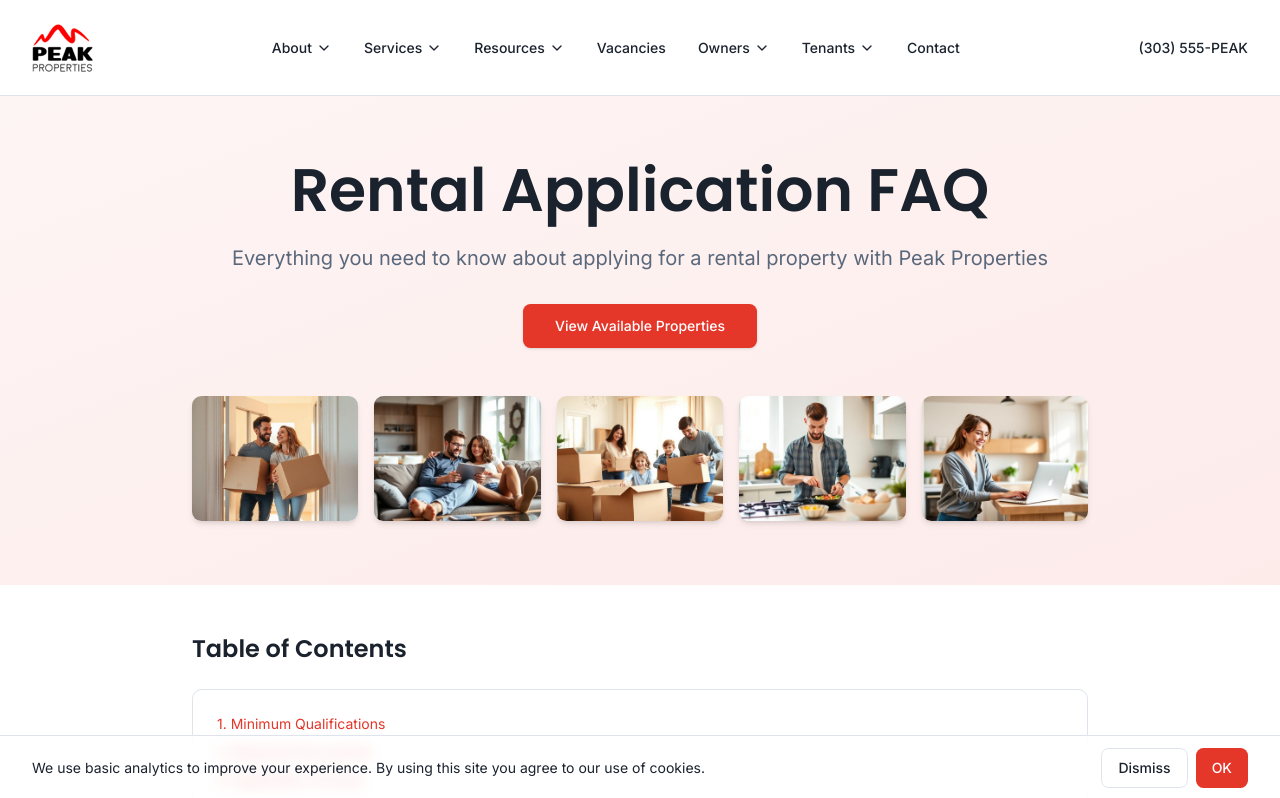
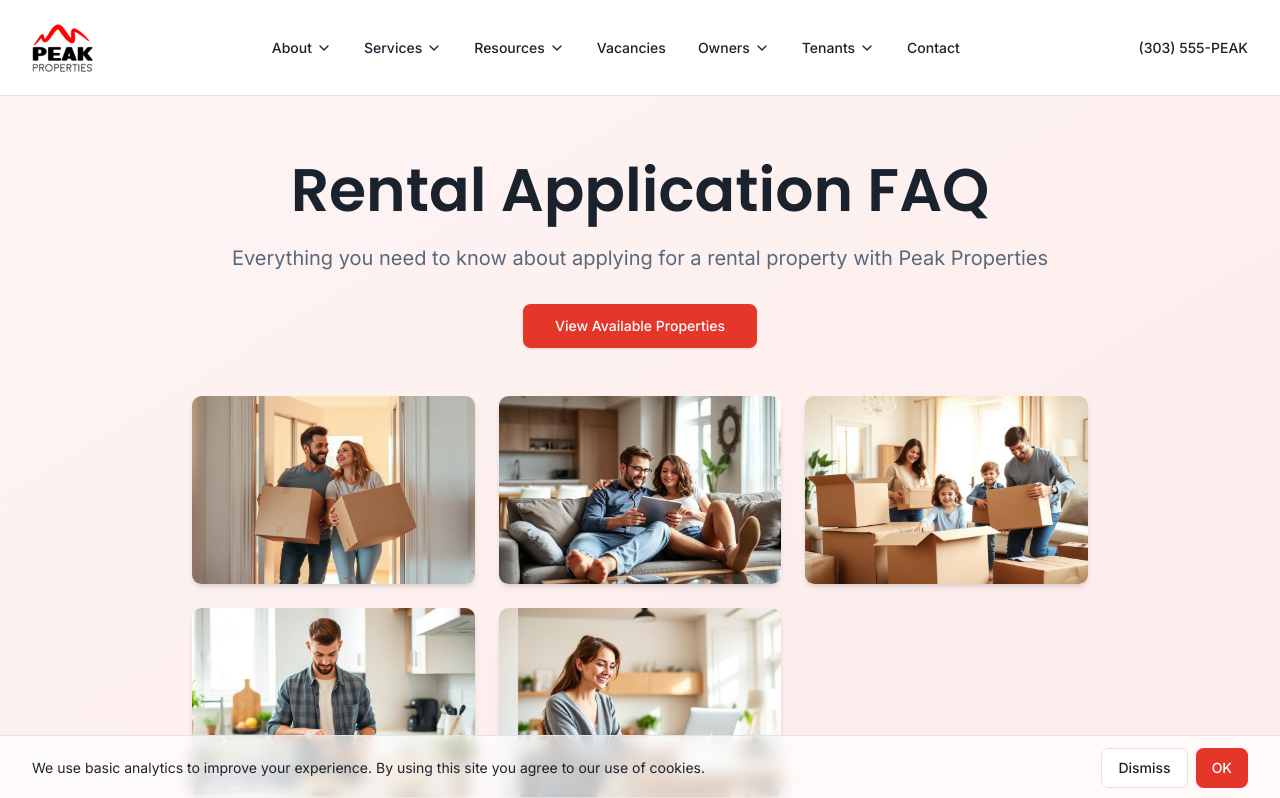
Before and after one commit to sshekou/peak-colorado-properties, a React (Vite) app: page /applying-faqs in a window 1280 px wide. Shown: the top 798 px of the page. Built offline with nearby package versions, Linux system fonts and the light colour scheme.

Commit message:
Update Applying FAQs photos

```diff
--- a/src/pages/ApplyingFAQs.tsx
+++ b/src/pages/ApplyingFAQs.tsx
@@ -87,36 +87,36 @@ const ApplyingFAQs = () => {
               </div>
 
               {/* Lifestyle Photos */}
-              <div className="grid grid-cols-2 md:grid-cols-3 lg:grid-cols-5 gap-4 max-w-5xl mx-auto">
-                <div className="aspect-[4/3] rounded-lg overflow-hidden shadow-md">
+              <div className="grid grid-cols-2 md:grid-cols-3 gap-6 max-w-4xl mx-auto">
+                <div className="aspect-[3/2] rounded-lg overflow-hidden shadow-md">
                   <img
                     src={lifestyleMovingCouple}
                     alt="Happy couple moving into rental apartment with boxes"
                     className="w-full h-full object-cover"
                   />
                 </div>
-                <div className="aspect-[4/3] rounded-lg overflow-hidden shadow-md">
+                <div className="aspect-[3/2] rounded-lg overflow-hidden shadow-md">
                   <img
                     src={lifestyleCoupleP}
                     alt="Young couple planning and looking at documents in living room"
                     className="w-full h-full object-cover"
                   />
                 </div>
-                <div className="aspect-[4/3] rounded-lg overflow-hidden shadow-md">
+                <div className="aspect-[3/2] rounded-lg overflow-hidden shadow-md">
                   <img
                     src={lifestyleFamilyUnpacking}
                     alt="Family with children unpacking boxes in new rental home"
                     className="w-full h-full object-cover"
                   />
                 </div>
-                <div className="aspect-[4/3] rounded-lg overflow-hidden shadow-md">
+                <div className="aspect-[3/2] rounded-lg overflow-hidden shadow-md">
                   <img
                     src={lifestyleCooking}
                     alt="Young man cooking in modern rental apartment kitchen"
                     className="w-full h-full object-cover"
                   />
                 </div>
-                <div className="aspect-[4/3] rounded-lg overflow-hidden shadow-md lg:col-span-1 col-span-2 md:col-span-1">
+                <div className="aspect-[3/2] rounded-lg overflow-hidden shadow-md">
                   <img
                     src={lifestyleWorkFromHome}
                     alt="Professional woman working from home on laptop in apartment"
```
